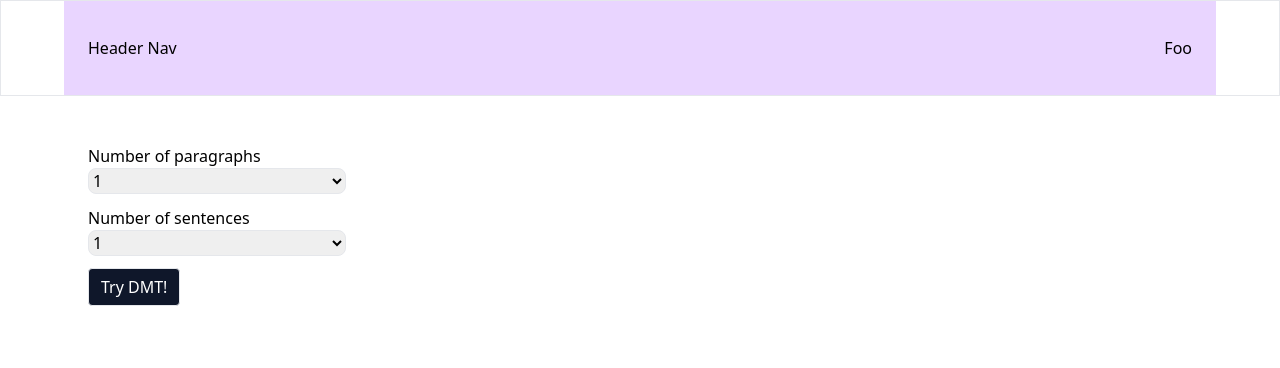
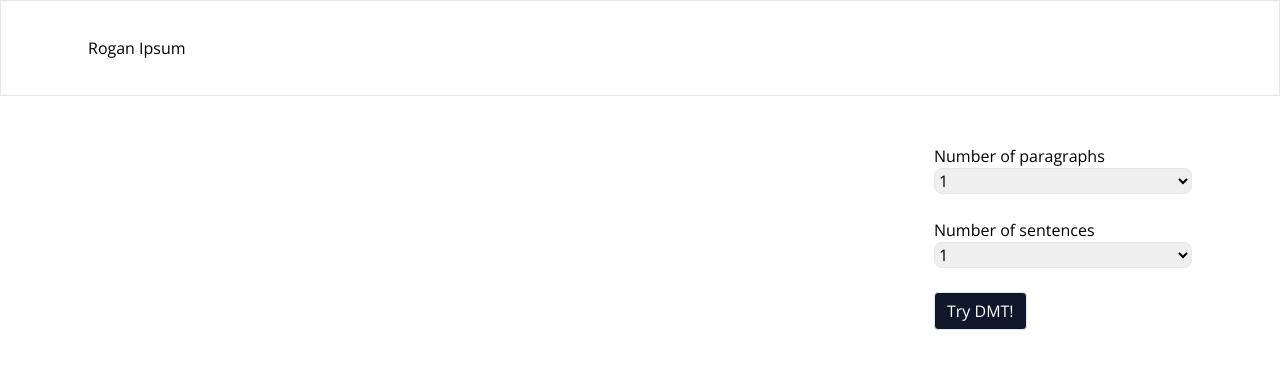
Before and after one commit to adrianrivers/rogan-ipsum, a Vue app: page / in a window 1280 px wide. Shown: the top 368 px of the page. Built offline with nearby package versions, Linux system fonts and the light colour scheme.

Commit message:
:recycle: Clean up

```diff
--- a/src/App.vue
+++ b/src/App.vue
@@ -21,32 +21,35 @@ const handleClick = () => {
     numSentences,
     vocab: VOCAB,
   })
-
-  console.log(generatedLoremIpsumArr.value)
 }
 </script>
 
 <template>
-  <Header></Header>
+  <Header />
   <main class="m-auto max-w-6xl px-6">
-    <div class="grid grid-cols-4 gap-6 md:grid-cols-12">
-      <div class="col-span-full md:col-span-3">
-        <div class="mb-3">
+    <div class="order-2 grid grid-cols-4 gap-6 md:grid-cols-12">
+      <div class="col-span-full md:col-span-9">
+        <p
+          v-for="(paragraph, index) in generatedLoremIpsumArr"
+          :key="index"
+          class="mb-6"
+        >
+          {{ paragraph }}
+        </p>
+      </div>
+
+      <div class="order-first col-span-full mb-6 md:order-last md:col-span-3">
+        <div class="mb-6">
           <label for="paragraphs" class="block">Number of paragraphs</label>
           <Select name="numParagraphs" v-model="userInput.numParagraphs" />
         </div>
-        <div class="mb-3">
+        <div class="mb-6">
           <label for="paragraphs" class="block">Number of sentences</label>
           <Select name="numSentences" v-model="userInput.numSentences" />
         </div>
-        <div class="mt-3">
+        <div>
           <Button @click="handleClick"> Try DMT! </Button>
         </div>
-      </div>
-      <div class="col-span-full md:col-span-9">
-        <p v-for="(paragraph, index) in generatedLoremIpsumArr" :key="index">
-          {{ paragraph }}
-        </p>
       </div>
     </div>
   </main>
--- a/src/components/Header.vue
+++ b/src/components/Header.vue
@@ -1,10 +1,7 @@
 <template>
   <nav class="mb-12 h-16 w-full border md:h-24">
-    <div
-      class="m-auto flex h-full max-w-6xl items-center justify-between bg-purple-200 px-6"
-    >
-      <h1>Header Nav</h1>
-      <div>Foo</div>
+    <div class="m-auto flex h-full max-w-6xl items-center justify-between px-6">
+      <h1>Rogan Ipsum</h1>
     </div>
   </nav>
 </template>
--- a/src/main.ts
+++ b/src/main.ts
@@ -1,5 +1,6 @@
 import { createApp } from 'vue'
 import App from './App.vue'
 import './assets/index.css'
+import '@fontsource/open-sans'
 
 createApp(App).mount('#app')
--- a/tailwind.config.js
+++ b/tailwind.config.js
@@ -1,9 +1,15 @@
 /** @type {import('tailwindcss').Config} */
+const { fontFamily } = require('tailwindcss/defaultTheme')
 
 module.exports = {
   content: ['./index.html', './src/**/*.{vue,ts}'],
   theme: {
-    extend: {},
+    extend: {
+      fontFamily: {
+        ...fontFamily,
+        sans: ['Open Sans', 'ui-sans-serif', 'system-ui'],
+      },
+    },
   },
   plugins: [],
 }
```
Also changed, not shown: package.json (+20 -19 lines), 1 other file (tests, documents, lock files or other folders).
